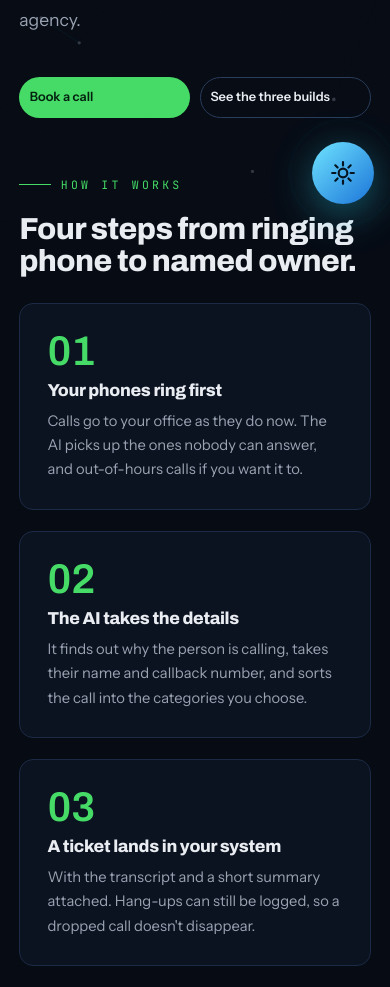
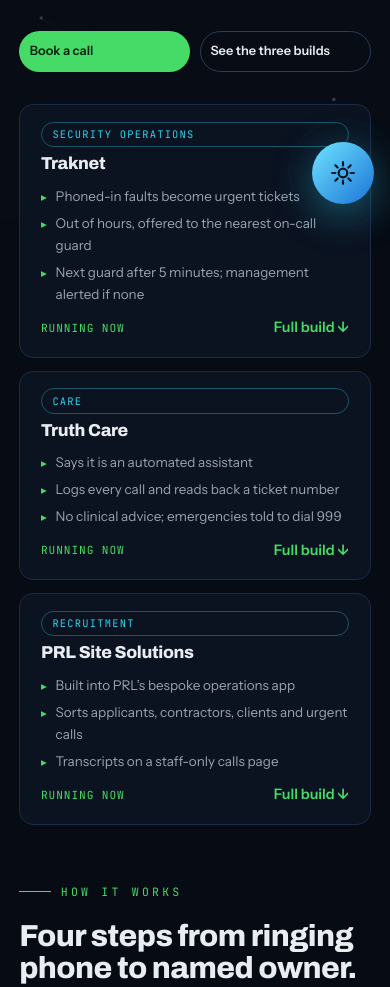
Before and after one commit to mcfearless75/protec-solutions, a plain HTML site: page ai-telephone.html in a window 390 px wide. Shown: the part 624-1611 px from the top of the page. Drawn offline with Linux system fonts and the light colour scheme.

Commit message:
feat: phone build cards beside the hero on ai-telephone.html
Compact Traknet, Truth Care and PRL cards (same style as the care pages)
with three features each, linking down to each full build.

```diff
--- a/ai-telephone.html
+++ b/ai-telephone.html
@@ -129,7 +129,7 @@
 
 <main id="main">
 
-  <section class="page-hero wrap">
+  <section class="page-hero wrap care-hero">
     <div class="reveal in">
       <span class="kicker kicker--teal">AI telephone answering</span>
       <h1>The calls your office misses <span class="teal-text">become tickets, not lost work.</span></h1>
@@ -142,6 +142,35 @@
         <a class="btn btn-teal" href="contact.html#book">Book a call</a>
         <a class="btn btn-ghost" href="#builds">See the three builds</a>
       </div>
+    </div>
+    <div class="mini-cards" role="region" aria-label="Three AI telephone builds">
+      <article class="card care-card care-card--mini reveal in">
+        <span class="tag">Security operations</span>
+        <h3>Traknet</h3>
+        <ul><li>Phoned-in faults become urgent tickets</li><li>Out of hours, offered to the nearest on-call guard</li><li>Next guard after 5 minutes; management alerted if none</li></ul>
+        <div class="card-foot">
+          <span class="boundary">Running now</span>
+          <a href="#traknet" style="margin-left:auto;color:var(--teal);font-weight:600;font-size:.9rem">Full build ↓</a>
+        </div>
+      </article>
+      <article class="card care-card care-card--mini reveal in">
+        <span class="tag">Care</span>
+        <h3>Truth Care</h3>
+        <ul><li>Says it is an automated assistant</li><li>Logs every call and reads back a ticket number</li><li>No clinical advice; emergencies told to dial 999</li></ul>
+        <div class="card-foot">
+          <span class="boundary">Running now</span>
+          <a href="#truthcare" style="margin-left:auto;color:var(--teal);font-weight:600;font-size:.9rem">Full build ↓</a>
+        </div>
+      </article>
+      <article class="card care-card care-card--mini reveal in">
+        <span class="tag">Recruitment</span>
+        <h3>PRL Site Solutions</h3>
+        <ul><li>Built into PRL&rsquo;s bespoke operations app</li><li>Sorts applicants, contractors, clients and urgent calls</li><li>Transcripts on a staff-only calls page</li></ul>
+        <div class="card-foot">
+          <span class="boundary">Running now</span>
+          <a href="#prl" style="margin-left:auto;color:var(--teal);font-weight:600;font-size:.9rem">Full build ↓</a>
+        </div>
+      </article>
     </div>
   </section>
 
```
